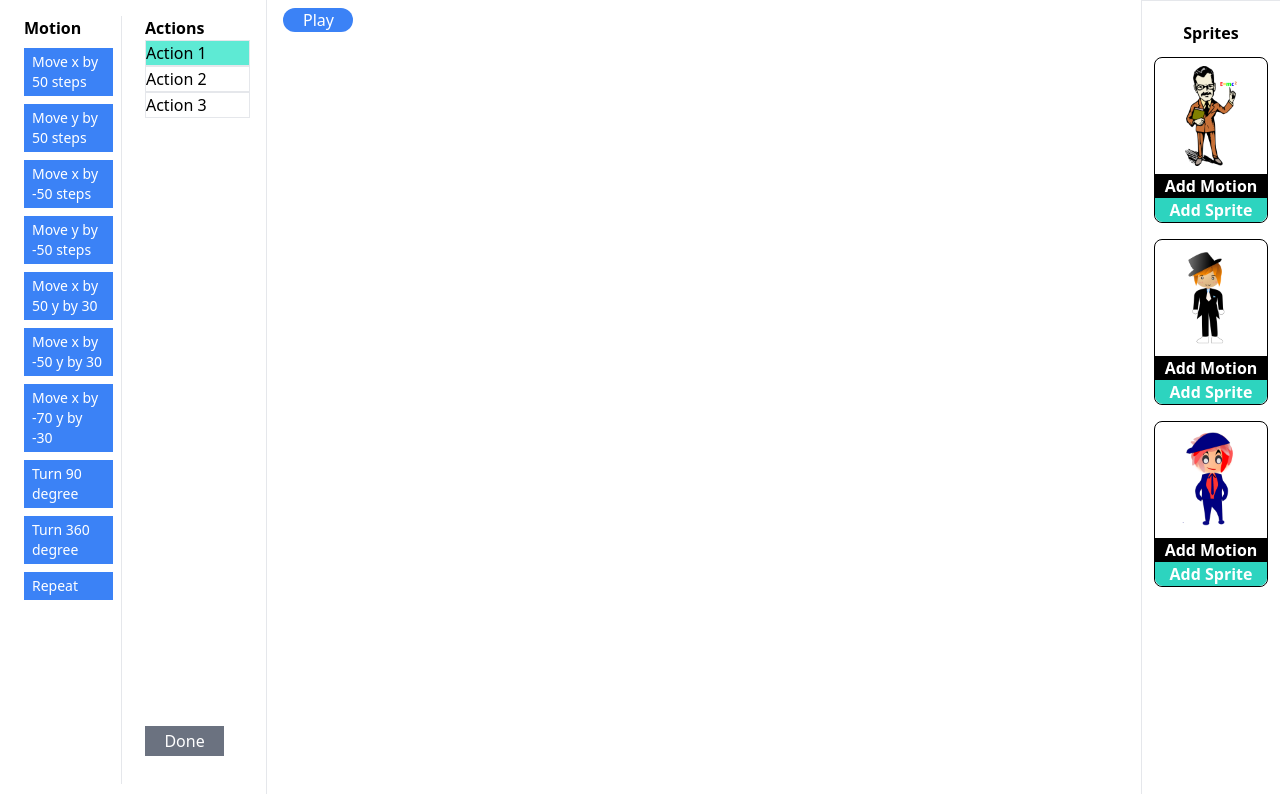
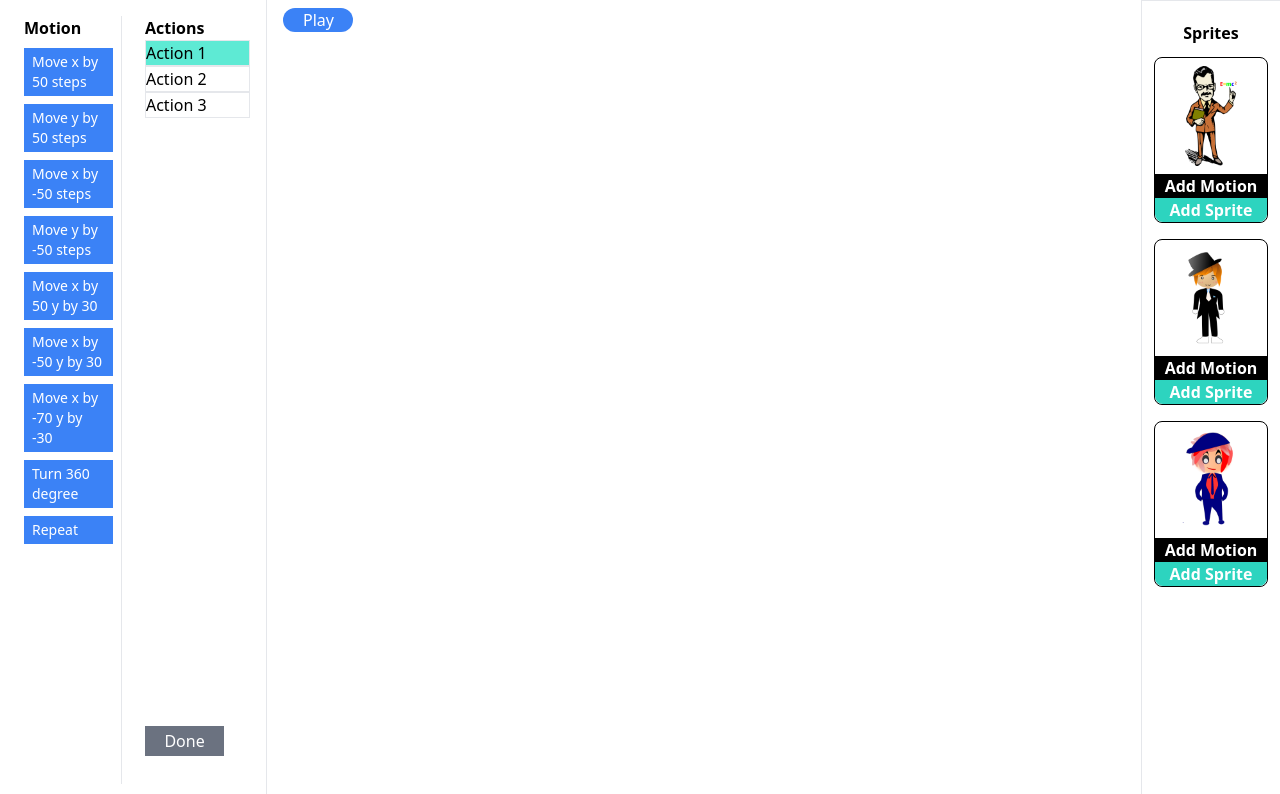
Before and after one commit to DilipkGowda/scratchDemoApp, a React (Create React App) app: page / in a window 1280 px wide. Shown: the top 794 px of the page. Built offline with nearby package versions, Linux system fonts and the light colour scheme.

Commit message:
deletd 90deg rotation

```diff
--- a/src/constants/index.js
+++ b/src/constants/index.js
@@ -46,11 +46,6 @@ export const Motions = [
   },
   {
     id: Math.floor(Math.random() * 100),
-    motionName: "Turn 90 degree",
-    action: { x: 0, y: 0, rotate: 90 },
-  },
-  {
-    id: Math.floor(Math.random() * 100),
     motionName: "Turn 360 degree",
     action: { x: 0, y: 0, rotate: 360 },
   },
```
Also changed, not shown: 1 other file (tests, documents, lock files or other folders).
